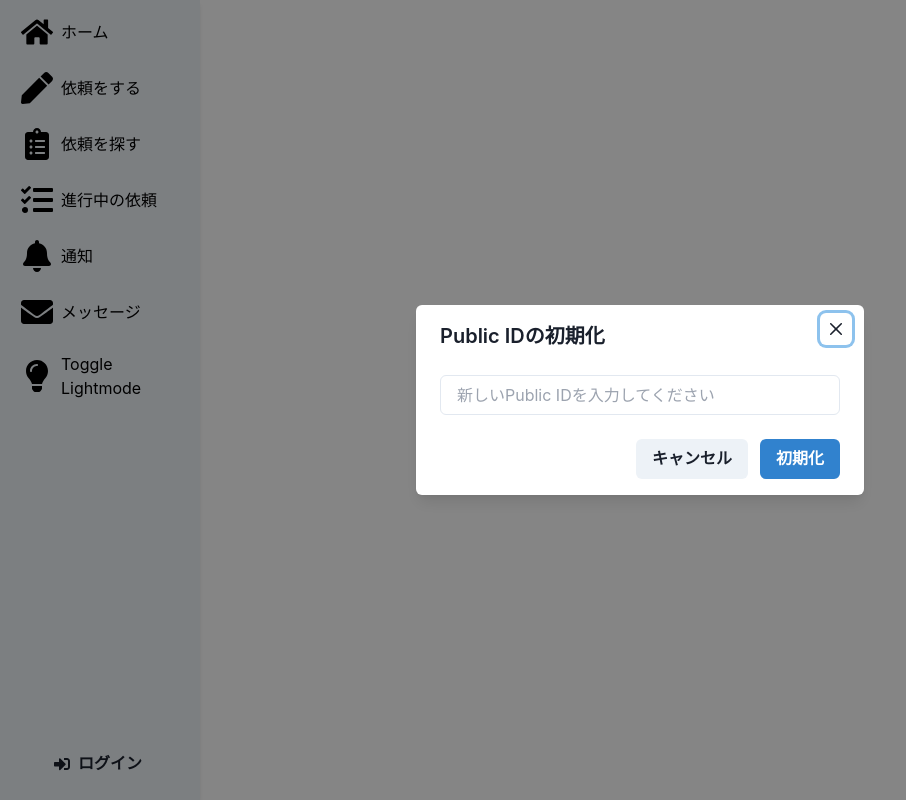
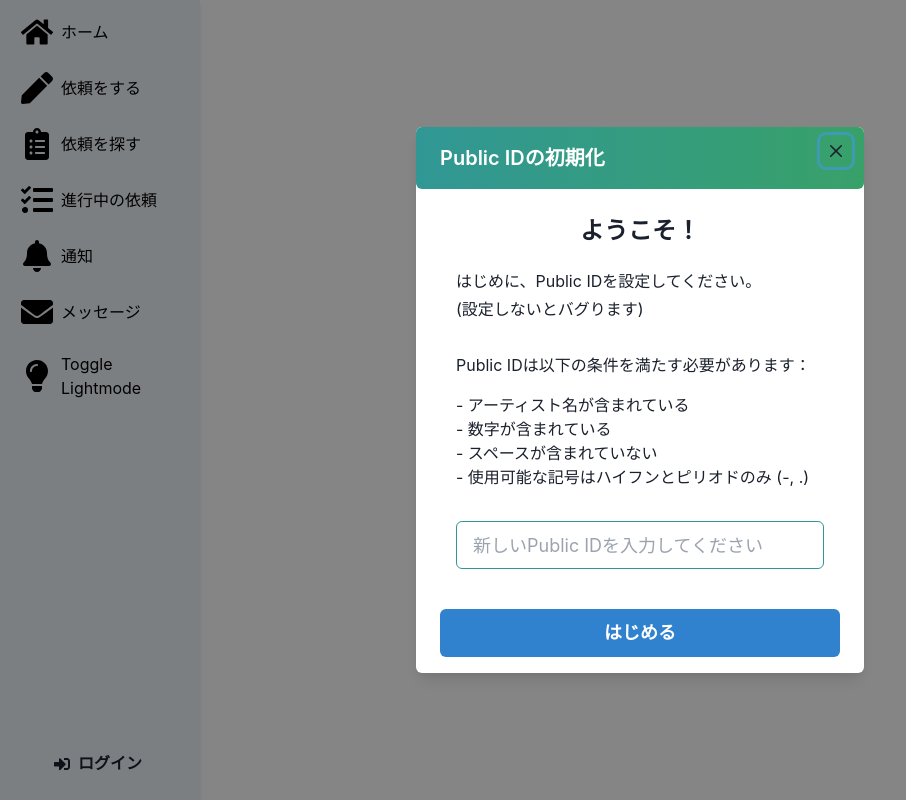
Before and after one commit to NutraloxidE/ggg-comission-gacha, a Next.js app: page / in a window 1280 px wide. Shown: the whole page, without its empty margins (0-906 px from the left). Built offline with nearby package versions, Linux system fonts and the light colour scheme; no server answers.

Commit message:
PublicID input form is kinda decent

```diff
--- a/package.json
+++ b/package.json
@@ -14,6 +14,7 @@
     "@chakra-ui/react": "^2.10.6",
     "@emotion/react": "^11.14.0",
     "@emotion/styled": "^11.14.0",
+    "axios": "^1.8.2",
     "framer-motion": "^12.4.7",
     "mongodb": "^6.14.0",
     "mongoose": "^8.11.0",
--- a/src/app/api/public-id/route.ts
+++ b/src/app/api/public-id/route.ts
@@ -2,6 +2,7 @@ import { NextRequest, NextResponse } from 'next/server';
 import clientPromise from '@/app/lib/mongodb';
 import { getServerSession } from 'next-auth/next';
 import { authOptions } from '@/app/api/auth/[...nextauth]/route';
+import { ObjectId } from 'mongodb';
 
 export async function GET(req: NextRequest) {
   const session = await getServerSession(authOptions);
@@ -12,9 +13,9 @@ export async function GET(req: NextRequest) {
 
   const client = await clientPromise;
   const db = client.db();
-  const collection = db.collection('users');
+  const userId = session.user.id;
 
-  const user = await collection.findOne({ id: session.user.id });
+  const user = await db.collection('users').findOne({ _id: new ObjectId(userId) });
 
   if (user?.publicID) {
     return NextResponse.json({ publicID: user.publicID });
@@ -24,7 +25,19 @@ export async function GET(req: NextRequest) {
 }
 
 export async function POST(req: NextRequest) {
+  const session = await getServerSession(authOptions);
+
+  if (!session?.user?.id) {
+    return NextResponse.json({ error: "認証が必要です" }, { status: 401 });
+  }
+
   const { publicID } = await req.json();
+
+  // publicIDのフォーマットを検証
+  const publicIDPattern = /^[A-Za-z0-9.-]*$/;
+  if (!publicIDPattern.test(publicID) || !/\d/.test(publicID)) {
+    return NextResponse.json({ error: "publicIDのフォーマットが正しくありません" }, { status: 400 });
+  }
 
   const client = await clientPromise;
   const db = client.db();
@@ -35,6 +48,10 @@ export async function POST(req: NextRequest) {
   if (existingUser) {
     return NextResponse.json({ error: "publicIDが既に使用されています" }, { status: 400 });
   } else {
-    return NextResponse.json({ message: "publicIDは使用可能です" });
+    await collection.updateOne(
+      { _id: new ObjectId(session.user.id) },
+      { $set: { publicID } }
+    );
+    return NextResponse.json({ message: "publicIDが設定されました" });
   }
 }
--- a/src/components/PublicIdInitializeModal.tsx
+++ b/src/components/PublicIdInitializeModal.tsx
@@ -9,45 +9,99 @@ import {
   ModalCloseButton,
   Button,
   Input,
-  useDisclosure
+  Text,
+  useDisclosure,
+  useToast,
+  Box,
+  Center,
 } from "@chakra-ui/react";
+import { keyframes } from '@emotion/react';
+import axios from 'axios';
+
+// アニメーションの定義
+const fadeIn = keyframes`
+  from { opacity: 0; transform: scale(0.95); }
+  to { opacity: 1; transform: scale(1); }
+`;
 
 const PublicIdInitializeModal: React.FC = () => {
   const { isOpen, onOpen, onClose } = useDisclosure();
   const [publicId, setPublicId] = useState('');
-  const testvariable = true; // ここでtestvariableを定義
+  const toast = useToast();
 
   useEffect(() => {
-    if (testvariable) {
+    const checkPublicId = async () => {
+      try {
+        const response = await axios.get('/api/public-id');
+        if (!response.data.publicID) {
           onOpen();
         }
-  }, [testvariable, onOpen]);
+      } catch (error) {
+        console.error('Error fetching public ID:', error);
+        onOpen();
+      }
+    };
 
-  const handleInitialize = () => {
-    // 初期化処理をここに追加
-    console.log('Public ID:', publicId);
+    checkPublicId();
+  }, [onOpen]);
+
+  const handleInitialize = async () => {
+    try {
+      const response = await axios.post('/api/public-id', { publicID: publicId });
+      toast({
+        title: "Public IDが設定されました。",
+        status: "success",
+        duration: 3000,
+        isClosable: true,
+      });
       onClose();
+    } catch (error) {
+      toast({
+        title: "Public IDの設定に失敗しました。",
+        description: error.response?.data?.error || "不明なエラーが発生しました。",
+        status: "error",
+        duration: 3000,
+        isClosable: true,
+      });
+    }
   };
 
   return (
-    <Modal isOpen={isOpen} onClose={onClose} isCentered size="md">
+    <Modal isOpen={isOpen} onClose={onClose} isCentered size="md" closeOnOverlayClick={false} closeOnEsc={false}>
       <ModalOverlay />
-      <ModalContent>
-        <ModalHeader>Public IDの初期化</ModalHeader>
+      <ModalContent animation={`${fadeIn} 0.3s ease-in-out`}>
+        <ModalHeader bgGradient="linear(to-r, teal.500, green.500)" color="white" borderRadius="md">
+          Public IDの初期化
+        </ModalHeader>
         <ModalCloseButton />
         <ModalBody>
+          <Box p={4}>
+            <Center>
+              <Text fontSize="2xl" fontWeight="bold" mb={5}>ようこそ！</Text>
+            </Center>
+            <Text mb={1}>はじめに、Public IDを設定してください。</Text>
+            <Text mb={8}>(設定しないとバグります)</Text>
+            <Text mb={4}>Public IDは以下の条件を満たす必要があります：</Text>
+            <Text mb={8}>
+              - アーティスト名が含まれている<br />
+              - 数字が含まれている<br />
+              - スペースが含まれていない<br />
+              - 使用可能な記号はハイフンとピリオドのみ (-, .)
+            </Text>
             <Input
               placeholder="新しいPublic IDを入力してください"
               value={publicId}
               onChange={(e) => setPublicId(e.target.value)}
+              size="lg"
+              borderColor="teal.500"
+              focusBorderColor="green.500"
+              mb={0}
             />
+          </Box>
         </ModalBody>
         <ModalFooter>
-          <Button colorScheme="gray" mr={3} onClick={onClose}>
-            キャンセル
-          </Button>
-          <Button colorScheme="blue" onClick={handleInitialize}>
-            初期化
+          <Button colorScheme="blue" onClick={handleInitialize} size="lg" w="full">
+            はじめる
           </Button>
         </ModalFooter>
       </ModalContent>
```
Also changed, not shown: 1 other file (tests, documents, lock files or other folders). Lines whose indentation alone changed are shown as unchanged.
